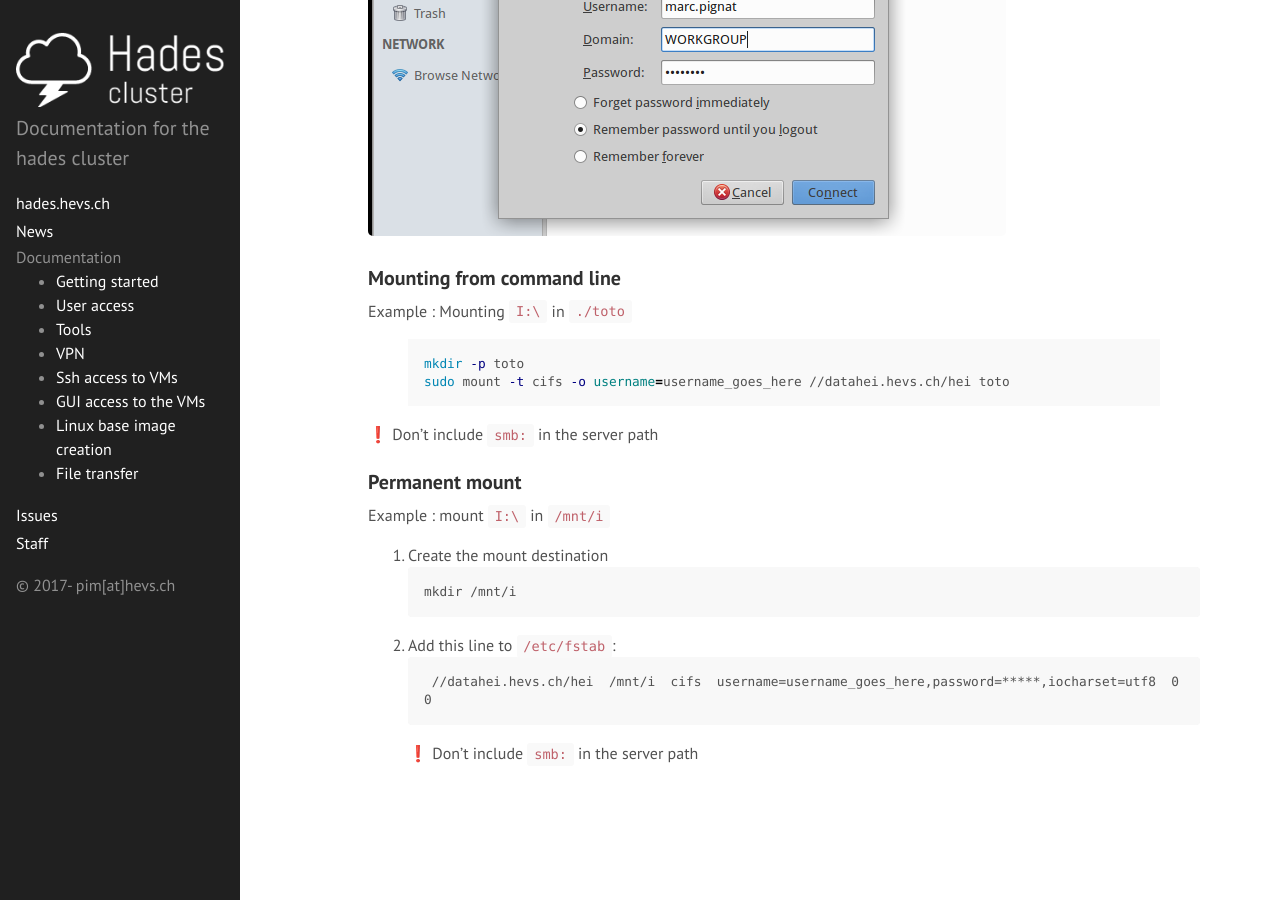
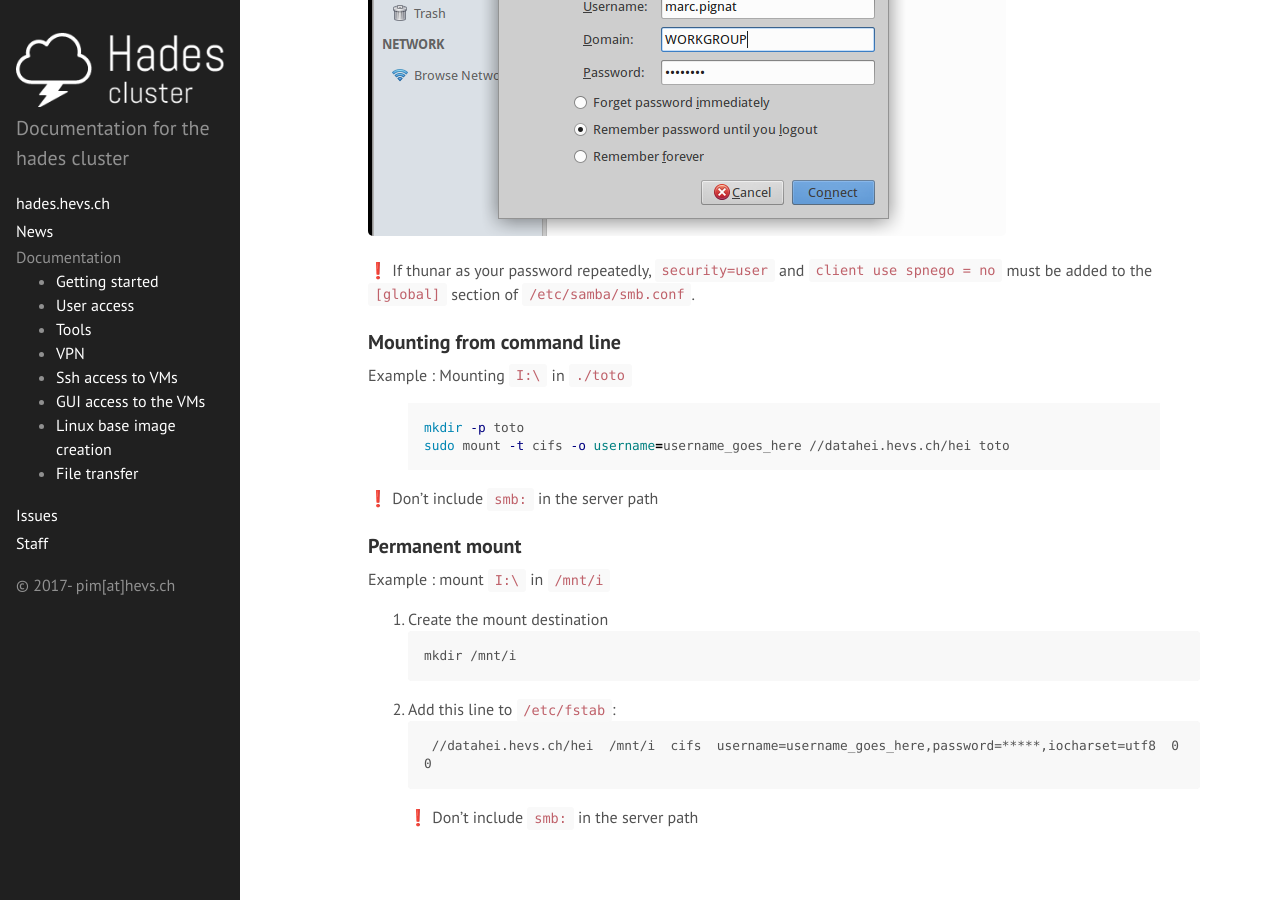
Before and after one commit to hevs-isi/hades, a Jekyll site: the page built from _doc/transfer.md, in a window 1280 px wide and 900 px high, scrolled down 2083 px. Built offline with Jekyll 4.4.1, drawn with Linux system fonts in a browser that asks for light colours; emoji names are drawn with the system emoji font.

Commit message:
File transfer from GUI, fix for most current distribution

```diff
--- a/_doc/transfer.md
+++ b/_doc/transfer.md
@@ -87,6 +87,8 @@ So the `I:` drive is on the server `VLEDATA` in the share `HEI`, It's complete U
 
 ![thunar credentials](../../images/doc/thunar_network_drive.png)
 
+:exclamation: If thunar as your password repeatedly, `security=user` and `client use spnego = no` must be added to the `[global]` section of `/etc/samba/smb.conf`.
+
 ### Mounting from command line
 Example : Mounting `I:\` in `./toto`
 
```
